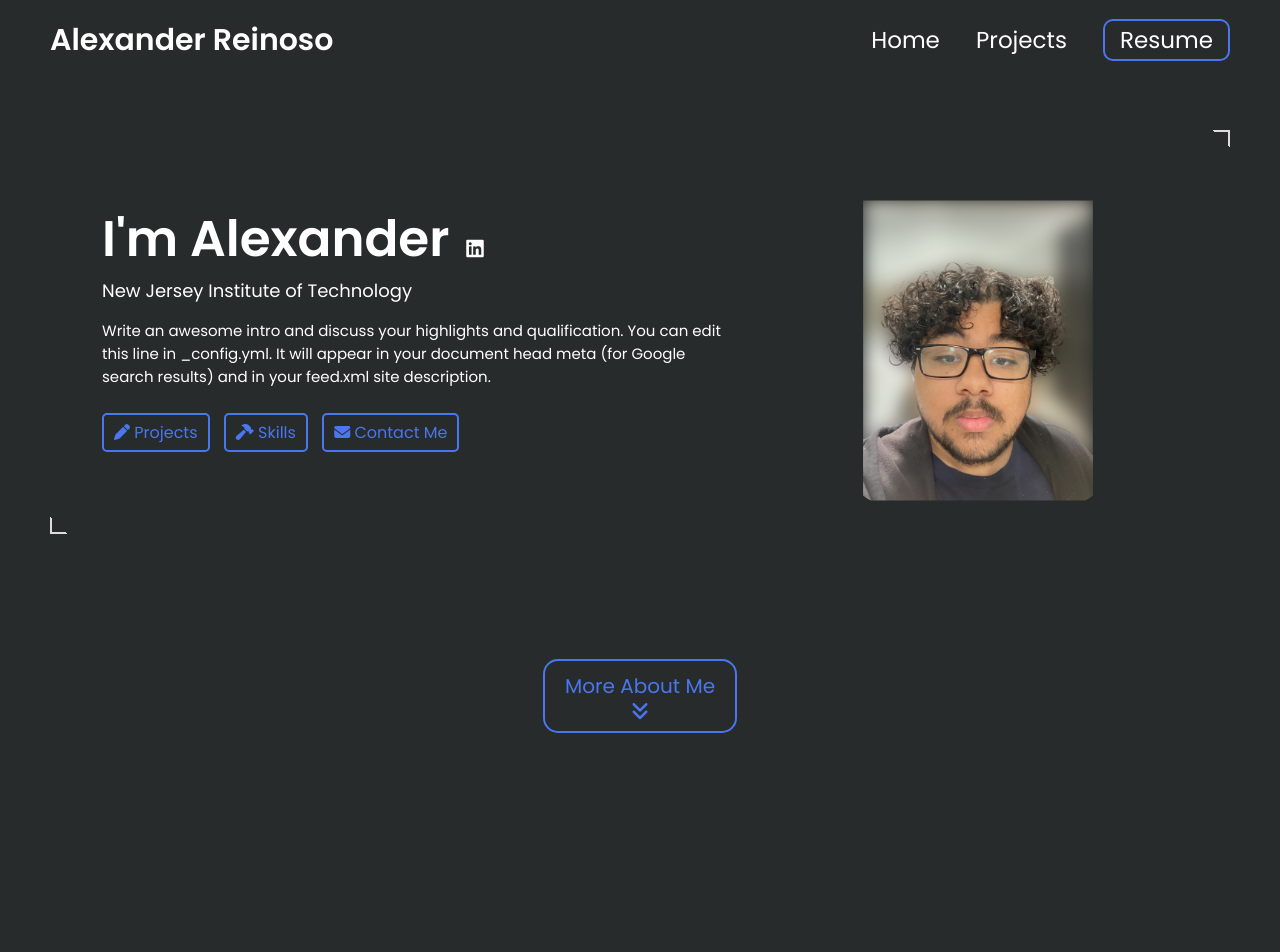
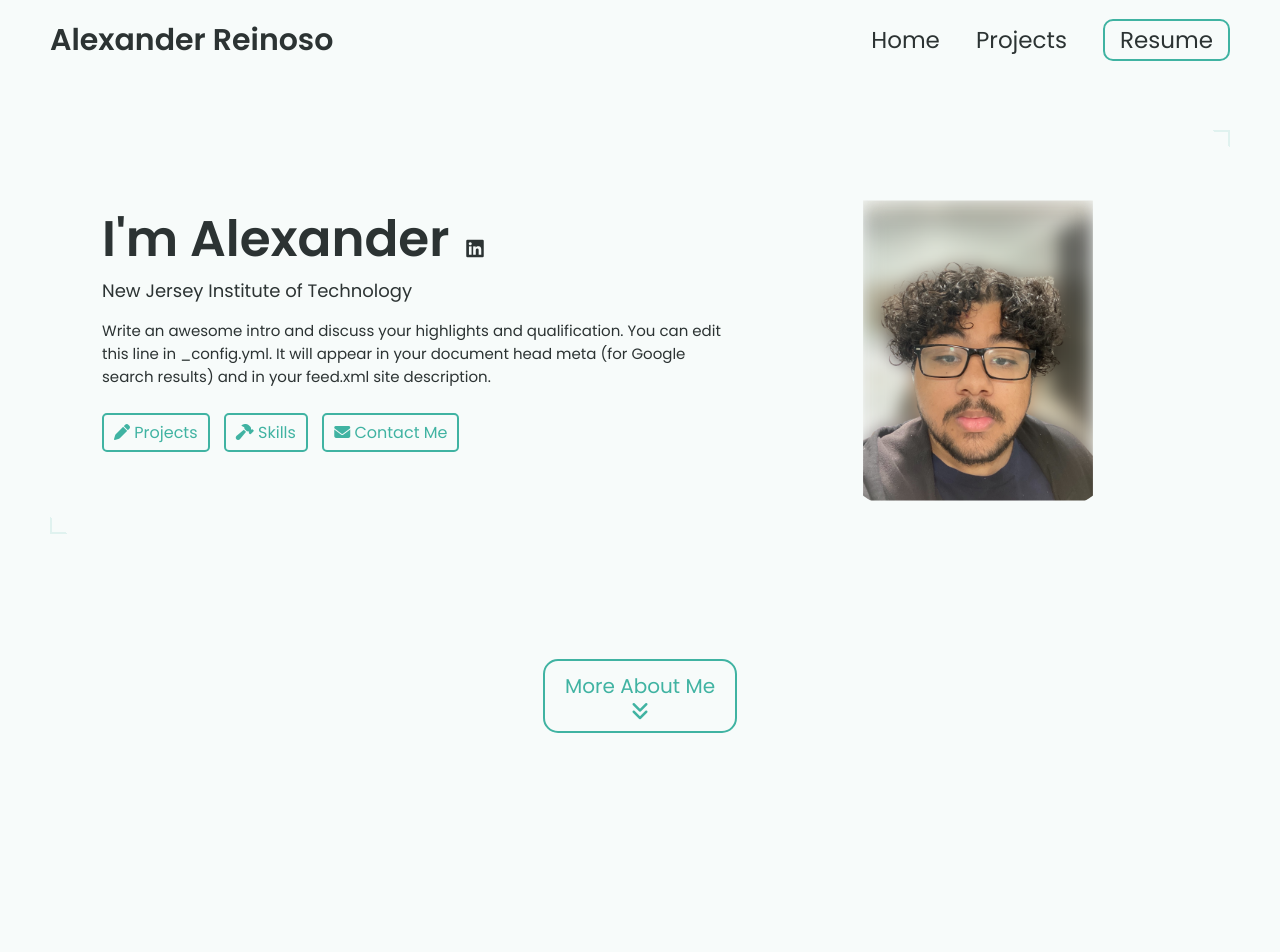
Before and after one commit to AlexanderReinoso5/AlexanderReinoso5.github.io, a Jekyll site: the page built from index.html, in a window 1280 px wide. Shown: the top 952 px of the page. Built offline with Jekyll 4.4.1, drawn with Linux system fonts in a browser that asks for light colours.

Commit message:
Update _config.yml

```diff
--- a/_config.yml
+++ b/_config.yml
@@ -77,12 +77,12 @@ formspree-key:   https://formspree.io/f/{8-digit key}
 
 # Active theme (Updatethis to switch themes). Make sure to keep the indentation the samne.
 colors: # this is the basic theme
-  text: "#ffffff"
-  border: "#ddd"
-  link: "#4a76ee"
-  highlight: "#0c0cf2"
-  background: "#272B2B"
-  light_background: "#f3f5fb"
+  text: "#2c3333"
+  border: "#e0f2ef"
+  link: "#40b3a2"
+  highlight: "#2a9d8f"
+  background: "#f7fbfa"
+  light_background: "#f0f9f7"
 
 # A few examples.
 basic theme:
```
